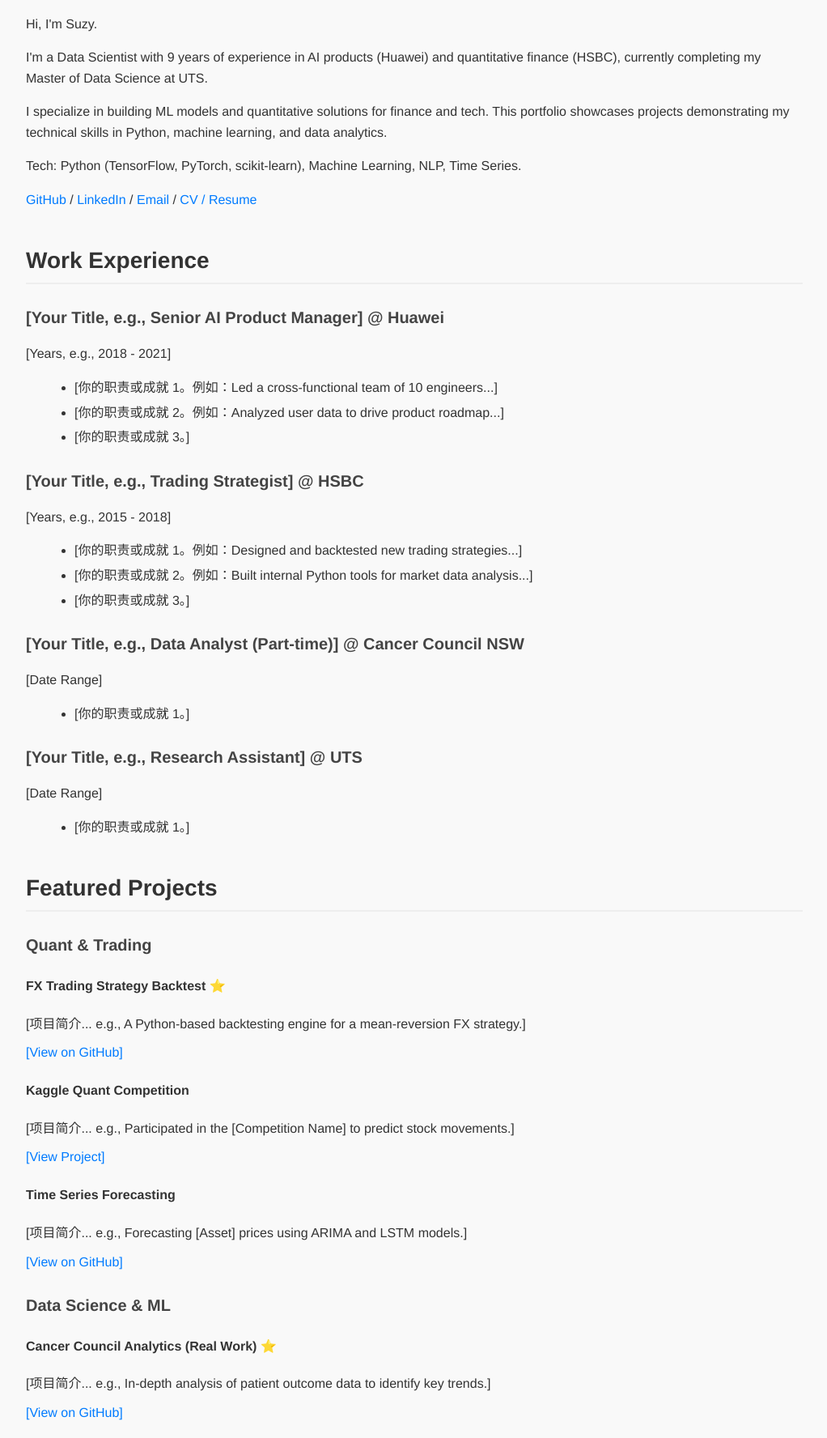
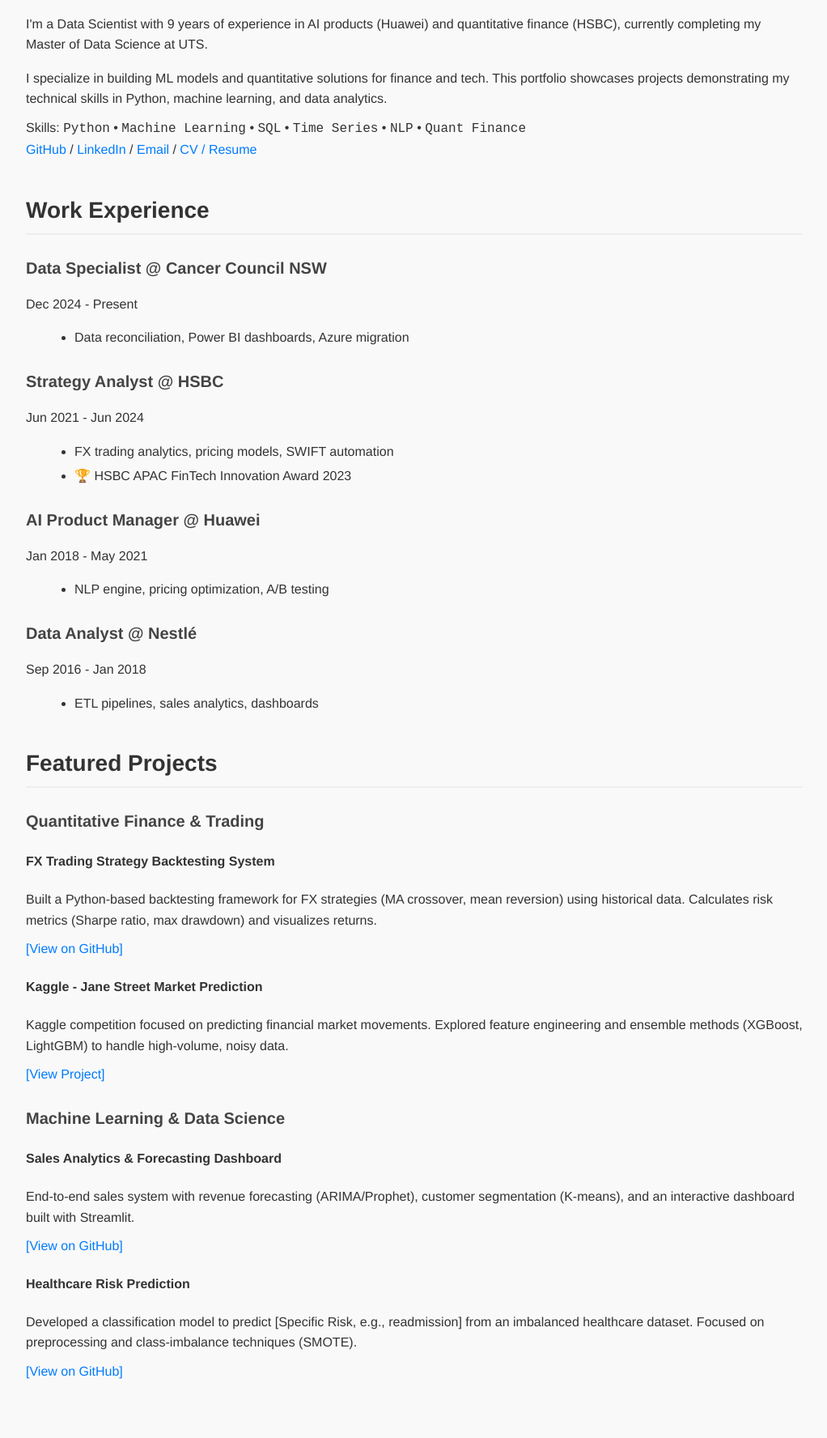
Before and after one commit to suzydon/suzydon.github.io, a plain HTML site: page index.html in a window 1280 px wide. Shown: the part 1006-2782 px from the top of the page at 81% size, without its empty margins (128-1150 px from the left). Drawn offline with Linux system fonts and the light colour scheme.

Commit message:
Revise portfolio content for clarity and focus
Updated the title and content to reflect a focus on Data Science and Quantitative Finance. Revised job titles, descriptions, and project details for clarity and relevance.

```diff
--- a/index.html
+++ b/index.html
@@ -3,7 +3,7 @@
 <head>
   <meta charset="utf-8">
   <meta name="viewport" content="width=device-width, initial-scale=1.0">
-  <title>Suzy Tang - Quant & Data Science Portfolio</title>
+  <title>Suzy Tang - Data Science & Quant Portfolio</title>
   <link rel="stylesheet" type="text/css" href="style.css">
 </head>
 
@@ -16,14 +16,19 @@
       <h1>Suzy Tang</h1>
 
       <p class="intro">
-        Hi, I'm Suzy.
+        I'm a Data Scientist with 9 years of experience in AI products (Huawei)
+        and quantitative finance (HSBC), currently completing my Master of Data
+        Science at UTS.
       </p>
-      </p>I'm a Data Scientist with 9 years of experience in AI products (Huawei) and quantitative finance (HSBC), currently completing my Master of Data Science at UTS.
+      <p class="intro">
+        I specialize in building ML models and quantitative solutions for finance
+        and tech. This portfolio showcases projects demonstrating my technical
+        skills in Python, machine learning, and data analytics.
       </p>
-      </p> I specialize in building ML models and quantitative solutions for finance and tech. This portfolio showcases projects demonstrating my technical skills in Python, machine learning, and data analytics.
-      </p>
-      </p>Tech: Python (TensorFlow, PyTorch, scikit-learn), Machine Learning, NLP, Time Series.
-      </p>
+
+      <div class="skills-bar">
+        Skills: <code>Python</code> &bull; <code>Machine Learning</code> &bull; <code>SQL</code> &bull; <code>Time Series</code> &bull; <code>NLP</code> &bull; <code>Quant Finance</code>
+      </div>
 
       <div class="contact-links">
         <a href="https://github.com/suzydon">GitHub</a> /
@@ -37,38 +42,35 @@
       <h2>Work Experience</h2>
 
       <div class="job">
-        <h3>[Your Title, e.g., Senior AI Product Manager] @ Huawei</h3>
-        <p class="job-date">[Years, e.g., 2018 - 2021]</p>
+        <h3>Data Specialist @ Cancer Council NSW</h3>
+        <p class="job-date">Dec 2024 - Present</p>
         <ul>
-          <li>[你的职责或成就 1。例如：Led a cross-functional team of 10 engineers...]</li>
-          <li>[你的职责或成就 2。例如：Analyzed user data to drive product roadmap...]</li>
-          <li>[你的职责或成就 3。]</li>
+          <li>Data reconciliation, Power BI dashboards, Azure migration</li>
         </ul>
       </div>
 
       <div class="job">
-        <h3>[Your Title, e.g., Trading Strategist] @ HSBC</h3>
-        <p class="job-date">[Years, e.g., 2015 - 2018]</p>
+        <h3>Strategy Analyst @ HSBC</h3>
+        <p class="job-date">Jun 2021 - Jun 2024</p>
         <ul>
-          <li>[你的职责或成就 1。例如：Designed and backtested new trading strategies...]</li>
-          <li>[你的职责或成就 2。例如：Built internal Python tools for market data analysis...]</li>
-          <li>[你的职责或成就 3。]</li>
+          <li>FX trading analytics, pricing models, SWIFT automation</li>
+          <li>🏆 HSBC APAC FinTech Innovation Award 2023</li>
         </ul>
       </div>
 
       <div class="job">
-        <h3>[Your Title, e.g., Data Analyst (Part-time)] @ Cancer Council NSW</h3>
-        <p class="job-date">[Date Range]</p>
+        <h3>AI Product Manager @ Huawei</h3>
+        <p class="job-date">Jan 2018 - May 2021</p>
         <ul>
-          <li>[你的职责或成就 1。]</li>
+          <li>NLP engine, pricing optimization, A/B testing</li>
         </ul>
       </div>
 
       <div class="job">
-        <h3>[Your Title, e.g., Research Assistant] @ UTS</h3>
-        <p class="job-date">[Date Range]</p>
+        <h3>Data Analyst @ Nestlé</h3>
+        <p class="job-date">Sep 2016 - Jan 2018</p>
         <ul>
-          <li>[你的职责或成就 1。]</li>
+          <li>ETL pipelines, sales analytics, dashboards</li>
         </ul>
       </div>
 
@@ -77,52 +79,32 @@
     <section id="projects">
       <h2>Featured Projects</h2>
 
-      <h3>Quant & Trading</h3>
+      <h3>Quantitative Finance & Trading</h3>
       <div class="project-grid">
+
         <div class="project">
-          <h4>FX Trading Strategy Backtest ⭐</h4>
-          <p>[项目简介... e.g., A Python-based backtesting engine for a mean-reversion FX strategy.]</p>
-          <a href="https://github.com/suzydon/algo-trading-clean">[View on GitHub]</a>
+          <h4>FX Trading Strategy Backtesting System</h4>
+          <p>Built a Python-based backtesting framework for FX strategies (MA crossover, mean reversion) using historical data. Calculates risk metrics (Sharpe ratio, max drawdown) and visualizes returns.</p>
+          <a href="httpsm://github.com/suzydon/algo-trading-clean">[View on GitHub]</a>
         </div>
+
         <div class="project">
-          <h4>Kaggle Quant Competition</h4>
-          <p>[项目简介... e.g., Participated in the [Competition Name] to predict stock movements.]</p>
-          <a href="[Link to Kaggle or GitHub]">[View Project]</a>
+          <h4>Kaggle - Jane Street Market Prediction</h4>
+          <p>Kaggle competition focused on predicting financial market movements. Explored feature engineering and ensemble methods (XGBoost, LightGBM) to handle high-volume, noisy data.</p>
+          <a href="[Your Kaggle/GitHub Link]">[View Project]</a>
         </div>
+      </div> <h3>Machine Learning & Data Science</h3>
+      <div class="project-grid">
+
         <div class="project">
-          <h4>Time Series Forecasting</h4>
-          <p>[项目简介... e.g., Forecasting [Asset] prices using ARIMA and LSTM models.]</p>
-          <a href="[Link to GitHub]">[View on GitHub]</a>
+          <h4>Sales Analytics & Forecasting Dashboard</h4>
+          <p>End-to-end sales system with revenue forecasting (ARIMA/Prophet), customer segmentation (K-means), and an interactive dashboard built with Streamlit.</p>
+          <a href="httpsm://github.com/suzydon/sales-analytics-dashboard">[View on GitHub]</a>
+          </div>
+
+        <div class="project">
+          <h4>Healthcare Risk Prediction</h4>
+          <p>Developed a classification model to predict [Specific Risk, e.g., readmission] from an imbalanced healthcare dataset. Focused on preprocessing and class-imbalance techniques (SMOTE).</p>
+          <a href="httpsm://github.com/suzydon/healthcare">[View on GitHub]</a>
         </div>
-      </div> <h3>Data Science & ML</h3>
-      <div class="project-grid">
-        <div class="project">
-          <h4>Cancer Council Analytics (Real Work) ⭐</h4>
-          <p>[项目简介... e.g., In-depth analysis of patient outcome data to identify key trends.]</p>
-          <a href="https://github.com/suzydon/healthcare">[View on GitHub]</a>
-        </div>
-        <div class="project">
-          <h4>Airline Passenger Satisfaction</h4>
-          <p>[项目简介... e.g., A full data analysis pipeline on airline passenger data.]</p>
-          <a href="https://github.com/suzydon/Flight-Passenger-Satisfaction">[View on GitHub]</a>
-        </div>
-        <div class="project">
-          <h4>NLP/CV Project (TBD)</h4>
-          <p>[项目简介... e.g., (Coming soon) A project on sentiment analysis.]</p>
-          <a href="#">[Coming Soon]</a>
-        </div>
-      </div> <h3>Analytics & Tools</h3>
-      <div class="project-grid">
-        <div class="project">
-          <h4>Sales Analytics Dashboard</h4>
-          <p>[项目简介... e.g., An interactive dashboard built with [Tableau/Power BI] to track sales KPIs.]</p>
-          <a href="https://github.com/suzydon/sales-analytics-dashboard">[View on GitHub]</a>
-          </div>
-        <div class="project">
-          <h4>MDM/Snowflake Case Study</h4>
-          <p>[项目简介... e.g., A strategic case study on data governance and Snowflake optimization.]</p>
-          <a href="https://github.com/suzydon/Advanced-Database-Systems-Project">[View on GitHub]</a>
-        </div>
-      </div> </section>
-  </div> </body>
-</html>
+      </div>
```
